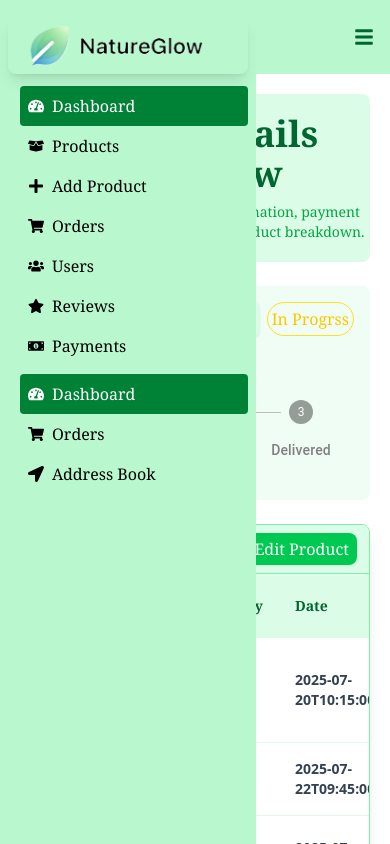
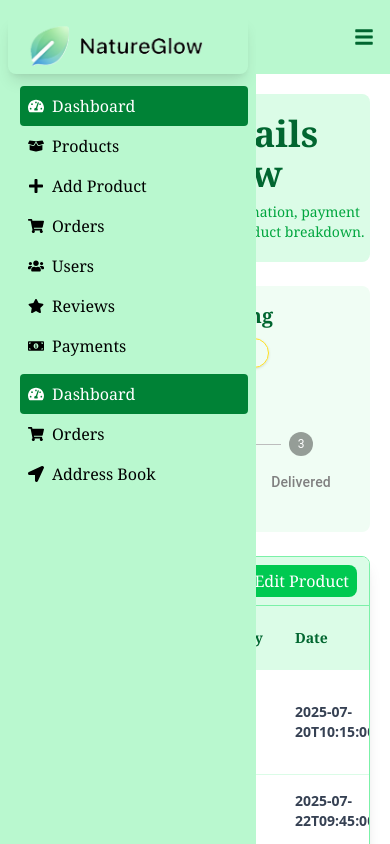
Before and after one commit to md-abu-naim/NatureGlow, a React (Vite) app: page /dashboard/order-details/1 in a window 390 px wide. Shown: the top 844 px of the page. Built offline with nearby package versions, Linux system fonts and the light colour scheme; no server answers; grey boxes are pictures that could not be loaded.

Commit message:
order details page fully responsive

```diff
--- a/src/Pages/Dashboard/OrderTracking.jsx
+++ b/src/Pages/Dashboard/OrderTracking.jsx
@@ -9,9 +9,9 @@ const OrderTracking = ({ status = 'in progress' }) => {
     }[status.toLowerCase()] || 0
     return (
         <div className="bg-green-50 p-4 mt-6 rounded-lg">
-            <div className="flex justify-between items-center pb-10">
+            <div className="flex flex-col md:flex-row justify-between items-center pb-10">
                 <h3 className="text-xl font-bold text-green-800">Order Tracking</h3>
-                <div className='flex gap-2'>
+                <div className='flex gap-2 mt-2 lg:mt-0'>
                     {/* <span className={`px-2 py-1 rounded text-sm font-medium shadow-sm ${product.paymentStatus === 'Paid' ? 'bg-green-100 text-green-700' : product.paymentStatus === 'Unpaid' ? 'bg-red-100 text-red-700' : 'bg-blue-100 text-blue-700'}`}>
                                         paid
                                     </span>
@@ -22,10 +22,11 @@ const OrderTracking = ({ status = 'in progress' }) => {
                                         }`}>
                                         {product.orderStatus}
                                     </span> */}
-                    <span className='bg-green-100 text-green-700 py-1 px-2 shadow rounded'>Paid</span>
-                    <span className='border border-yellow-300 rounded-full text-yellow-400 p-1'>In Progrss</span>
+                    <span className='bg-green-100 text-green-700 py-1 px-2 shadow rounded text-sm font-medium'>Paid</span>
+                    <span className='border border-yellow-300 rounded-full text-yellow-500 px-3 py-1 text-sm font-medium shadow'>In Progrss</span>
                 </div>
             </div>
+
 
             {/* Order tracking */}
             <Box sx={{ width: '100%', py: 3 }}>
```
